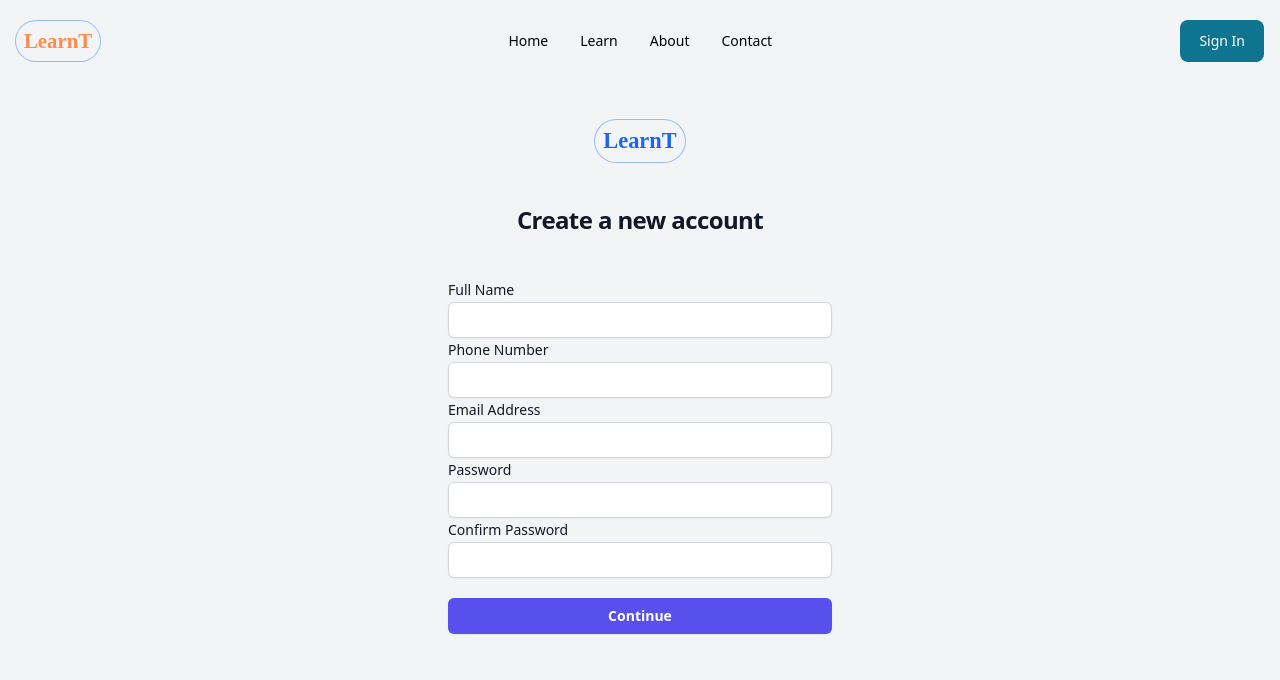
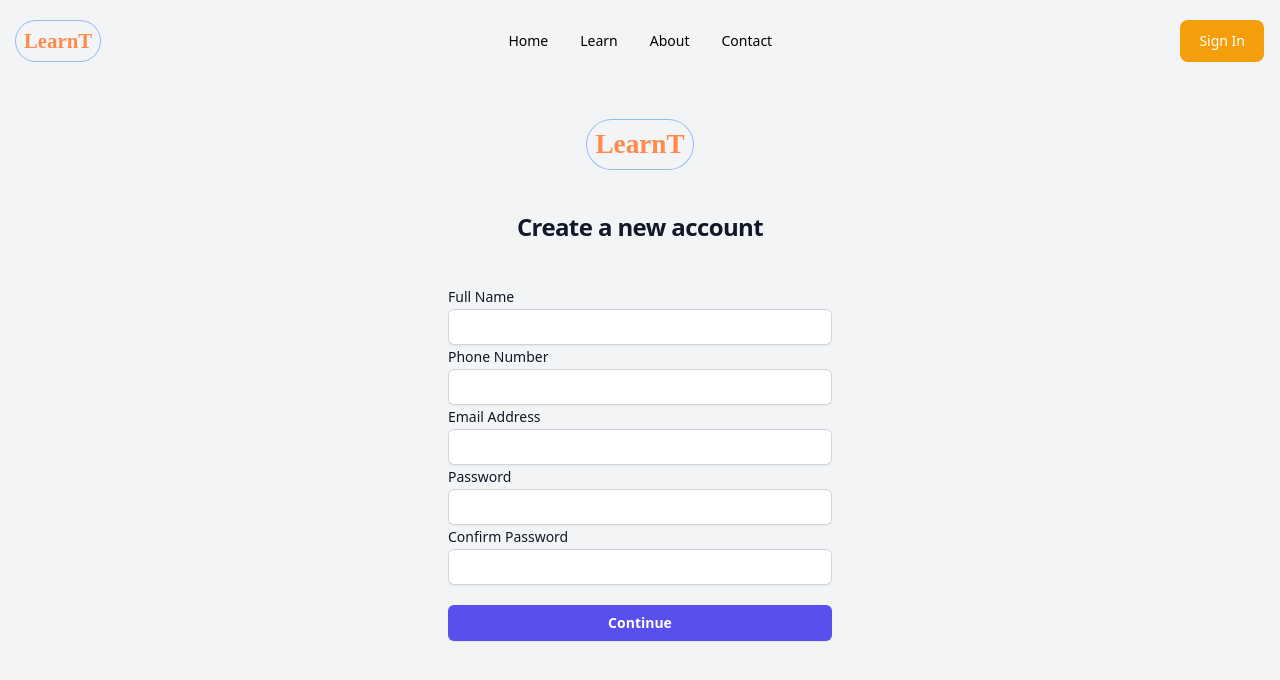
Before and after one commit to Rafhathdana/learnt-client, a React (Vite) app: page /tutor/signup in a window 1280 px wide. Shown: the top 680 px of the page. Built offline with nearby package versions, Linux system fonts and the light colour scheme; no server answers; a web font is replaced by a local one.

Commit message:
signup and signin of tutor completed

```diff
--- a/routes/TutorRoutes.jsx
+++ b/routes/TutorRoutes.jsx
@@ -2,11 +2,13 @@ import Navbar from "../src/components/tutor/Navbar";
 import { Route, Routes } from "react-router-dom";
 import SignIn from "../src/pages/tutor/SignIn";
 import SignUp from "../src/pages/tutor/SignUp";
+import { Toaster } from "react-hot-toast";
 
 export default function TutorRoutes() {
   return (
     <div>
       <Navbar />
+      <Toaster />
       <Routes>
         {/* <Route path="tutor" element={<Home />} /> */}
         <Route path="signin" element={<SignIn />} />
--- /dev/null
+++ b/src/api/admin.js
@@ -0,0 +1,5 @@
+import API from "./index";
+const adminSignInAPI = (body) => API.post("./auth/admin/signin", body);
+const adminSignUpAPI = (body) => API.post("/auth/admin/signup", body);
+const adminOtpSendAPI = (body) => API.post("./auth/admin/sendotp", body);
+export { adminSignInAPI, adminSignUpAPI, adminOtpSendAPI };
--- /dev/null
+++ b/src/api/tutor.js
@@ -0,0 +1,5 @@
+import API from "./index";
+const tutorSignInAPI = (body) => API.post("./auth/tutor/signin", body);
+const tutorSignUpAPI = (body) => API.post("/auth/tutor/signup", body);
+const tutorOtpSendAPI = (body) => API.post("./auth/tutor/sendotp", body);
+export { tutorSignInAPI, tutorSignUpAPI, tutorOtpSendAPI };
--- a/src/components/tutor/Navbar.jsx
+++ b/src/components/tutor/Navbar.jsx
@@ -2,23 +2,24 @@ import { Button, Navbar as NavBar } from "flowbite-react";
 import React from "react";
 import Logo from "../common/Logo";
 import { Link, useLocation } from "react-router-dom";
+import { useSelector } from "react-redux";
 
 function Navbar() {
   const { pathname } = useLocation();
-  let user = false;
+  const tutor = useSelector((state) => state.tutor);
   const normalnav = [
     { name: "Home", href: "/tutor" },
     { name: "Learn", href: "/user" },
     { name: "About", href: "/tutor/about" },
     { name: "Contact", href: "/tutor/contact" },
   ];
-  const usernav = [
+  const tutornav = [
     { name: "Home", href: "/tutor" },
     { name: "Manage Course", href: "/tutor/manage" },
     { name: "Create Course", href: "/tutor/enrolled" },
     { name: "Profile", href: "/tutor/profile" },
   ];
-  let navitems = user?.loggedIn ? usernav : normalnav;
+  let navitems = tutor?.loggedIn ? tutornav : normalnav;
   return (
     <NavBar
       style={{ backgroundColor: "rgb(243 244 246)", marginTop: "10px" }}
@@ -27,9 +28,15 @@ function Navbar() {
     >
       <Logo className="mr-3" to={"/tutor"} size={1.3} tutor />
       <div className="flex md:order-2">
-        <Button>
-          <Link to={`signin?from=${pathname}`}>Sign In</Link>
-        </Button>
+        {tutor.loggedIn ? (
+          ""
+        ) : (
+          <Link to={`signin?from=${pathname}`}>
+            <Button className="bg-amber-500 hover:bg-amber-300">
+              Sign In{" "}
+            </Button>
+          </Link>
+        )}
         <NavBar.Toggle />
       </div>
       <NavBar.Collapse>
--- a/src/components/user/Navbar.jsx
+++ b/src/components/user/Navbar.jsx
@@ -2,10 +2,11 @@ import { Button, Navbar as NavBar } from "flowbite-react";
 import React from "react";
 import Logo from "../common/Logo";
 import { Link, useLocation } from "react-router-dom";
+import { useSelector } from "react-redux";
 
 function Navbar() {
   const { pathname } = useLocation();
-  let user = false;
+  const user = useSelector((state) => state.user);
   const normalnav = [
     { name: "Home", href: "/user" },
     { name: "Explore", href: "/explore" },
@@ -27,9 +28,13 @@ function Navbar() {
     >
       <Logo className="mr-3" to={"/user"} size={1.3} />
       <div className="flex md:order-2">
-        <Button>
-          <Link to={`signin?from=${pathname}`}>Sign In</Link>
-        </Button>
+        {user.loggedIn ? (
+          ""
+        ) : (
+          <Link to={`signin?from=${pathname}`}>
+            <Button>Sign In </Button>
+          </Link>
+        )}
         <NavBar.Toggle />
       </div>
       <NavBar.Collapse>
--- a/src/pages/LandingPage.jsx
+++ b/src/pages/LandingPage.jsx
@@ -91,7 +91,7 @@ const LandingPage = () => {
               <div className="flex items-center justify-between">
                 <Link to="#" className="-m-1.5 p-1.5">
                   <span className="flex items-center gap-2 border-2 border-blue-500 px-4 rounded-xl font-bold">
-                    <AcademicCapIcon class="h-8 w-8 text-blue-500" />
+                    <AcademicCapIcon className="h-8 w-8 text-blue-500" />
                     LearnT
                   </span>
                 </Link>
--- a/src/pages/admin/SignUp.jsx
+++ b/src/pages/admin/SignUp.jsx
@@ -40,7 +40,6 @@ export default function SignUp() {
           setIsLoading(false);
         }, 500);
       });
-    userOtpAPI(formValues);
   };
   const handleSignUp = (e) => {
     setIsLoading(true);
--- a/src/pages/tutor/SignIn.jsx
+++ b/src/pages/tutor/SignIn.jsx
@@ -2,26 +2,26 @@ import { Toaster, toast } from "react-hot-toast";
 import Logo from "../../components/common/Logo";
 import { useEffect, useState } from "react";
 import { Link, useNavigate, useSearchParams } from "react-router-dom";
-import { userSignInAPI } from "../../api/user";
+import { tutorSignInAPI } from "../../api/tutor";
 import { useDispatch, useSelector } from "react-redux";
-import { setUser } from "../../features/userSlice";
+import { setTutor } from "../../features/tutorSlice";
 
 export default function SignIn() {
-  const user = useSelector((state) => state.user);
+  const tutor = useSelector((state) => state.tutor);
   const dispatch = useDispatch();
   const [searchParams] = useSearchParams();
   const accessedPrivate = searchParams.get("private");
   const fromLocation = searchParams.get("from");
   const sessionExpired = searchParams.get("expired");
-  const newUser = searchParams.get("new");
+  const newTutor = searchParams.get("new");
   const logout = searchParams.get("logout");
   useEffect(() => {
-    if (user.loggedIn) {
-      navigate("/user");
+    if (tutor.loggedIn) {
+      navigate("/tutor");
     }
-    if (newUser) {
+    if (newTutor) {
       toast.dismiss();
-      toast.success("Welcome to Learnt! Please Login", {
+      toast.success("Welcome to Learnt Tutor! Please Login", {
         duration: 2000,
       });
     }
@@ -50,22 +50,28 @@ export default function SignIn() {
   const [error, setError] = useState("");
   const handleSignIn = (e) => {
     e.preventDefault();
-    userSignInAPI(formValues)
+    tutorSignInAPI(formValues)
       .then((response) => {
-        localStorage.setItem("isAuth", true);
+        console.log(response);
+        console.log(response.data, "dwsxa");
+        console.log(response.data.tutor, "dwcxzxsxa");
+
         toast.success(
-          `Hey ${response.data.user.name}, Welcome back To Learnt!`,
+          `Hey ${response.data.tutor.name}, Welcome back To Learnt!`,
           {
             duration: 6000,
           }
         );
         dispatch(
-          setUser({ ...response.data?.user, userId: response.data.user._id })
+          setTutor({
+            ...response.data?.tutor,
+            tutorId: response.data.tutor._id,
+          })
         );
         if (fromLocation) {
           return navigate(fromLocation);
         }
-        return navigate("/user");
+        return navigate("..");
       })
       .catch((err) => {
         console.log(err);
@@ -80,7 +86,7 @@ export default function SignIn() {
       <div className="flex nexa-font min-h-full flex-1 flex-col justify-center px-6 lg:px-8 h-screen">
         <div className="sm:mx-auto sm:w-full sm:max-w-sm">
           <div className="flex justify-center">
-            <Logo size="1.7" />
+            <Logo size="1.7" tutor={true} to="/tutor" />
           </div>
           <h2 className="mt-10 text-center text-2xl font-bold leading-9 tracking-tight text-gray-900">
             Sign in and Explore
--- a/src/pages/tutor/SignUp.jsx
+++ b/src/pages/tutor/SignUp.jsx
@@ -1,7 +1,7 @@
 import { useState } from "react";
 import Logo from "../../components/common/Logo";
 import Otp from "../../components/common/Otp";
-import { userOtpSendAPI, userSignUpAPI } from "../../api/user";
+import { tutorOtpSendAPI, tutorSignUpAPI } from "../../api/tutor";
 import { useNavigate } from "react-router-dom";
 import { toast } from "react-hot-toast";
 
@@ -24,7 +24,7 @@ export default function SignUp() {
     setIsLoading(true);
     e.preventDefault();
     console.log("rafhath reached here");
-    userOtpSendAPI(formValues)
+    tutorOtpSendAPI(formValues)
       .then((data) => {
         console.log(data);
         setTimeout(() => {
@@ -40,7 +40,6 @@ export default function SignUp() {
           setIsLoading(false);
         }, 500);
       });
-    userOtpAPI(formValues);
   };
   const handleSignUp = (e) => {
     setIsLoading(true);
@@ -50,7 +49,7 @@ export default function SignUp() {
       ...formValues,
       otp,
     }; // Add otpValues to the formValues object
-    userSignUpAPI(formValuesWithOtp)
+    tutorSignUpAPI(formValuesWithOtp)
       .then((data) => {
         console.log(data);
         setTimeout(() => {
@@ -72,7 +71,7 @@ export default function SignUp() {
       <div className="flex min-h-full flex-1 flex-col justify-center px-6 py-12 lg:px-8">
         <div className="sm:mx-auto sm:w-full sm:max-w-sm">
           <div className="flex justify-center">
-            <Logo size={1.4} />
+            <Logo size={1.7} tutor={true} to="/tutor" />
           </div>
           <h2 className="mt-10 text-center text-2xl font-bold leading-9 tracking-tight text-gray-900">
             Create a new account
--- a/src/pages/user/Home.jsx
+++ b/src/pages/user/Home.jsx
@@ -1,3 +1,3 @@
 export default function Home() {
-  return <div>Home</div>;
+  return <></>;
 }
--- a/src/pages/user/SignUp.jsx
+++ b/src/pages/user/SignUp.jsx
@@ -40,7 +40,6 @@ export default function SignUp() {
           setIsLoading(false);
         }, 500);
       });
-    userOtpAPI(formValues);
   };
   const handleSignUp = (e) => {
     setIsLoading(true);
```
